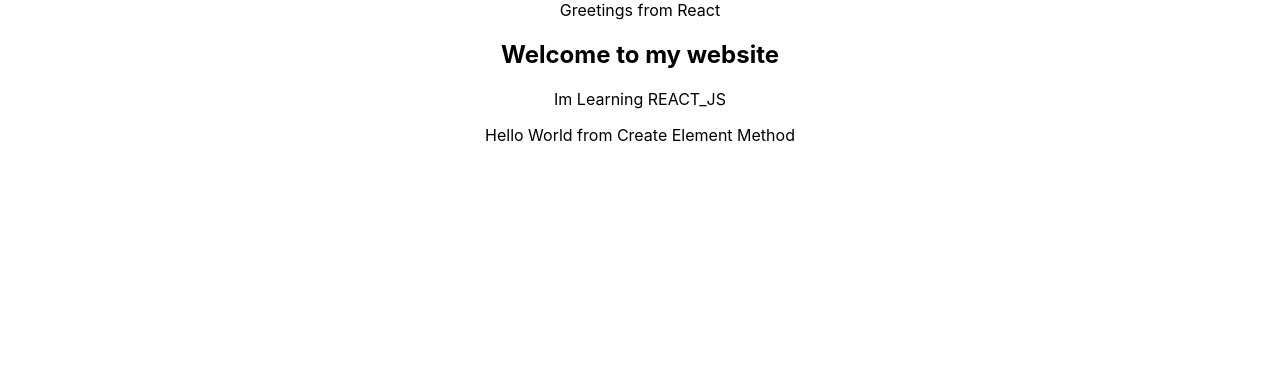
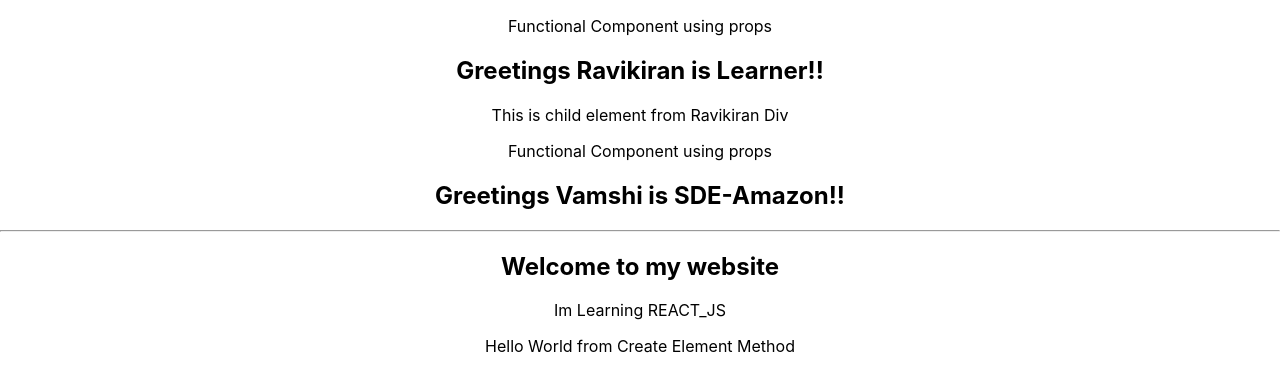
Before and after one commit to kirannani168/LearningReactJS, a React (Create React App) app: page / in a window 1280 px wide. Shown: the top 390 px of the page. Built offline with nearby package versions, Linux system fonts and the light colour scheme.

Commit message:
Props: Edited Greet Functional Component
Edited Greet Functional Component by adding props and also edited App.js to render new Greet.js with props

```diff
--- a/src/App.js
+++ b/src/App.js
@@ -9,7 +9,11 @@ class App extends Component {
   render() {
     return (
       <div className='App'>
-        <Greet/>
+        <Greet name="Ravikiran" role="Learner">
+          <p>This is child element from Ravikiran Div</p>
+        </Greet>
+        <Greet name="Vamshi" role="SDE-Amazon"/>
+        <hr/>
         <Welcome></Welcome>
         <CreateElement/>
       </div>
--- a/src/Components/Greet.js
+++ b/src/Components/Greet.js
@@ -1,8 +1,10 @@
 import React from "react";
-function Greet(){
+function Greet(props){
     return(
         <div>
-            Greetings from React
+            <p>Functional Component using props</p>
+            <h2>Greetings {props.name} is {props.role}!!</h2>
+            {props.children}
         </div>
     )
 }
```
